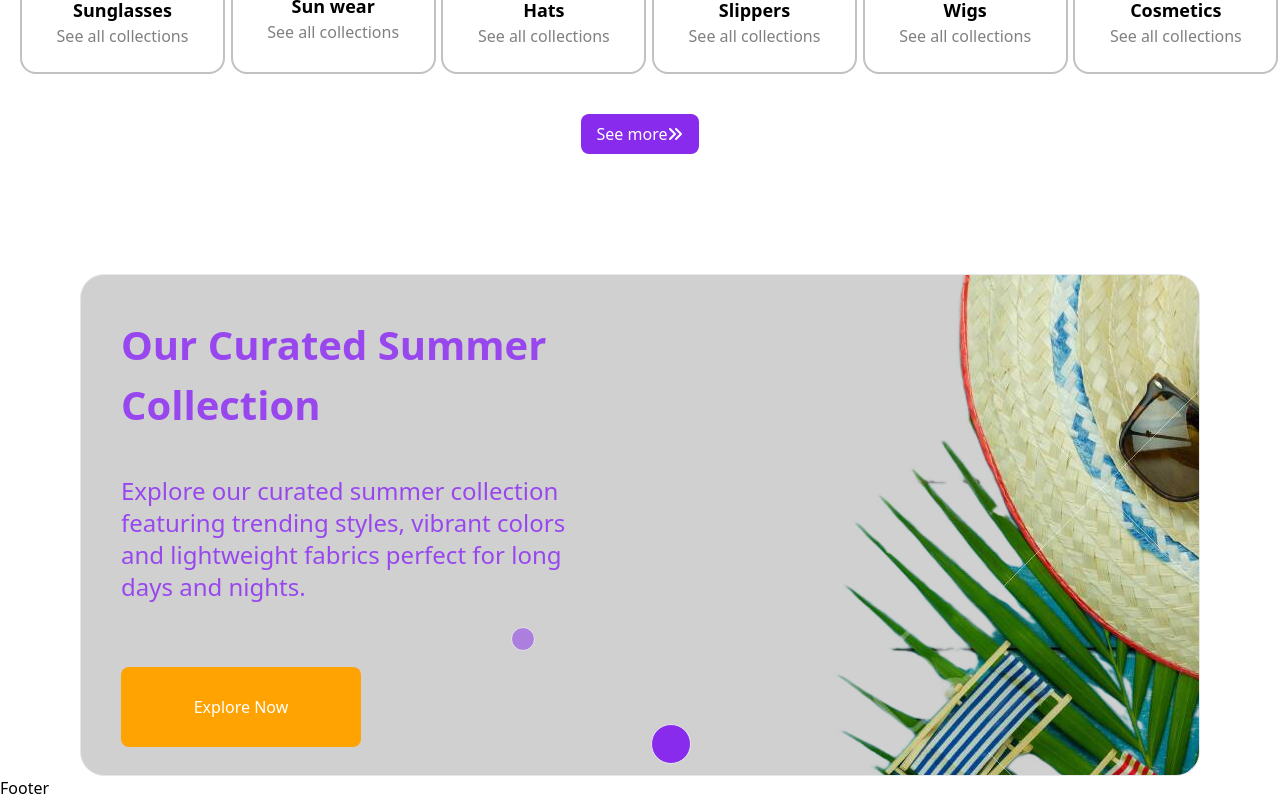
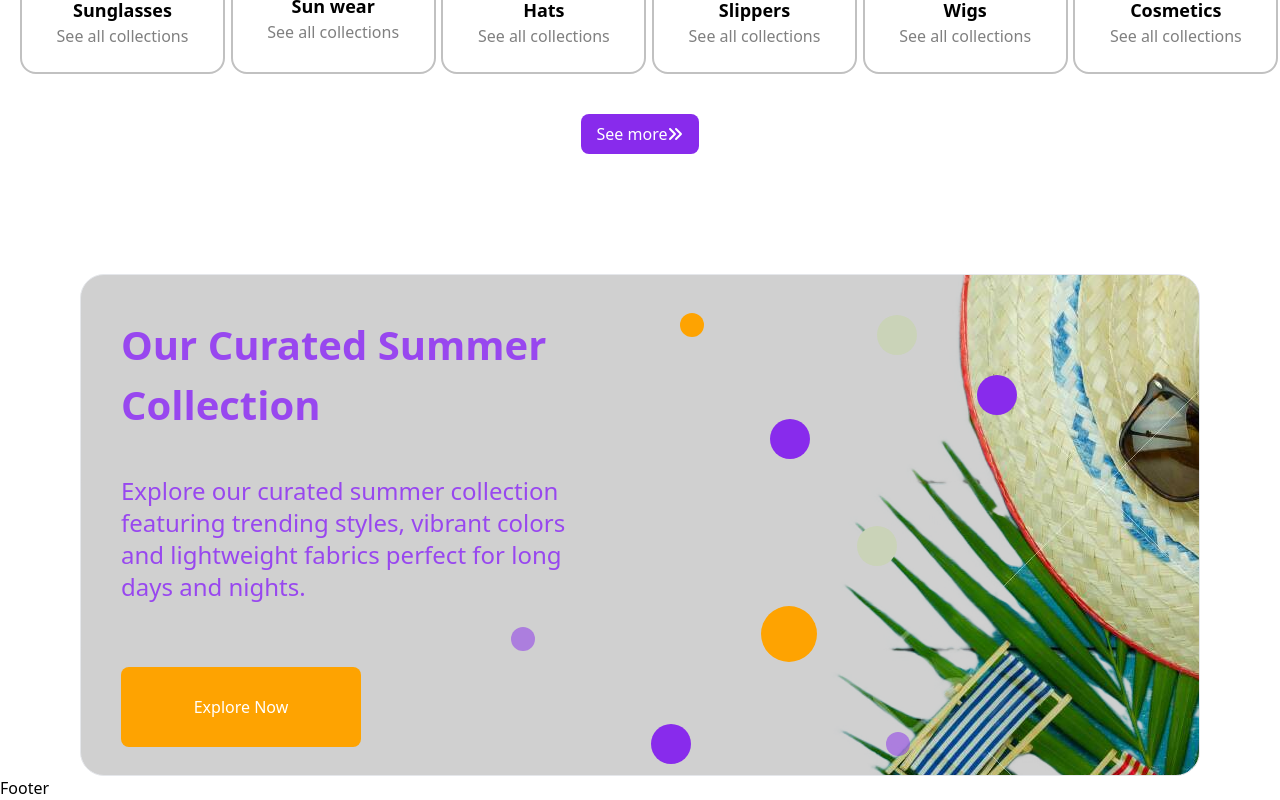
Before and after one commit to Ermias1995/Gebeya-Market-App, a React (Vite) app in the folder Gebeya/: page / in a window 1280 px wide. Shown: the part 2132-2932 px from the top of the page. Built offline with nearby package versions, Linux system fonts and the light colour scheme.

Commit message:
Finish summer banner

```diff
--- a/Gebeya/src/pages/Home.jsx
+++ b/Gebeya/src/pages/Home.jsx
@@ -115,9 +115,15 @@ function Home() {
                vibrant colors and lightweight fabrics perfect for long days and nights.
             </p>
             <button className="bg-secondary text-white p-10 font-medium w-60 h-10 mt-6 rounded-lg flex items-center justify-center">Explore Now</button>
-            <div className="absolute top-[352px] left-[430px] w-6 h-6 bg-primary bg-opacity-50 border rounded-full z-10"></div>
-            <div className="absolute top-[449px] left-[570px] w-10 h-10 bg-primary border rounded-full z-10"></div>
-
+            <div className="absolute top-[352px] left-[430px] w-6 h-6 bg-primary bg-opacity-50 rounded-full z-10"></div>
+            <div className="absolute top-[449px] left-[570px] w-10 h-10 bg-primary rounded-full z-10"></div>
+            <div className="absolute top-[144px] left-[689px] w-10 h-10 bg-primary rounded-full z-10"></div>
+            <div className="absolute top-[100px] left-[896px] w-10 h-10 bg-primary rounded-full z-10"></div>
+            <div className="absolute top-[457px] left-[805px] w-6 h-6 bg-primary bg-opacity-50 rounded-full z-10"></div>
+            <div className="absolute top-[38px] left-[599px] w-6 h-6 bg-secondary rounded-full z-10"></div>
+            <div className="absolute top-[331px] left-[680px] w-14 h-14 bg-secondary rounded-full z-10"></div>
+            <div className="absolute top-[251px] left-[776px] w-10 h-10 bg-[#CAD3B8] rounded-full z-10"></div>
+            <div className="absolute top-[40px] left-[796px] w-10 h-10 bg-[#CAD3B8] rounded-full z-10"></div>
           </div>
         </div>
 
```
